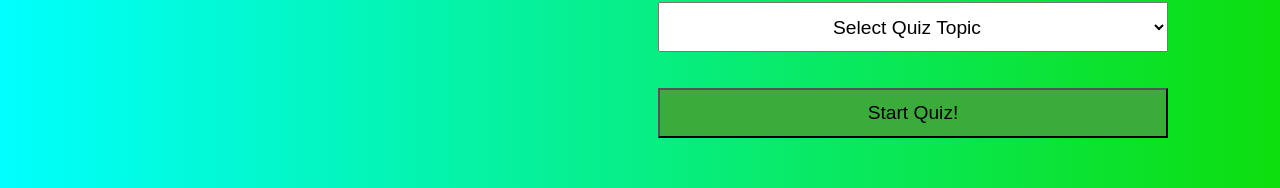
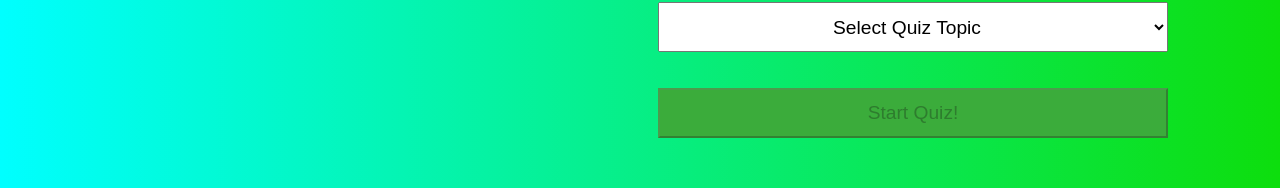
Before and after one commit to MohamadElgendy23/React-projects, a React (Vite) app in the folder quizapp/: page / in a window 1280 px wide. Shown: the part 681-869 px from the top of the page. Built offline with nearby package versions, Linux system fonts and the light colour scheme.

Commit message:
added the feature that the Start Quiz button can't be enabled (cant be clicked) if topic hasnt been selected yet

```diff
--- a/quizapp/src/StartQuizPage.jsx
+++ b/quizapp/src/StartQuizPage.jsx
@@ -34,7 +34,12 @@ export default function StartQuizPage() {
         ></input>
         <br></br>
         <br></br>
-        <select id="Topic" onChange={(e) => setTopic(e.target.value)}>
+        <select
+          id="Topic"
+          onChange={(e) => {
+            setTopic(e.target.value);
+          }}
+        >
           <option>Select Quiz Topic</option>
           <option>Computer Science</option>
           <option>Math</option>
@@ -43,7 +48,9 @@ export default function StartQuizPage() {
         <br></br>
         <br></br>
         <br></br>
-        <button id="Submit">Start Quiz!</button>
+        <button id="Submit" disabled={!topic && "true"}>
+          Start Quiz!
+        </button>
       </form>
     </>
   );
```
